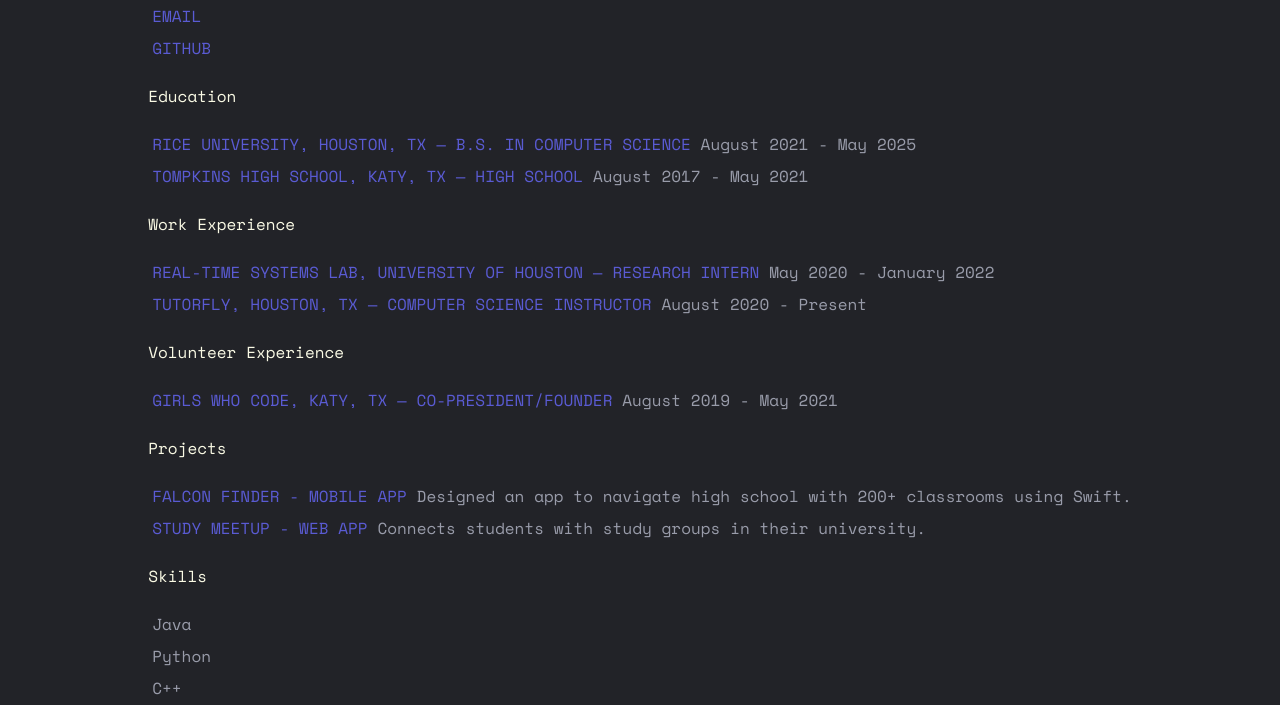
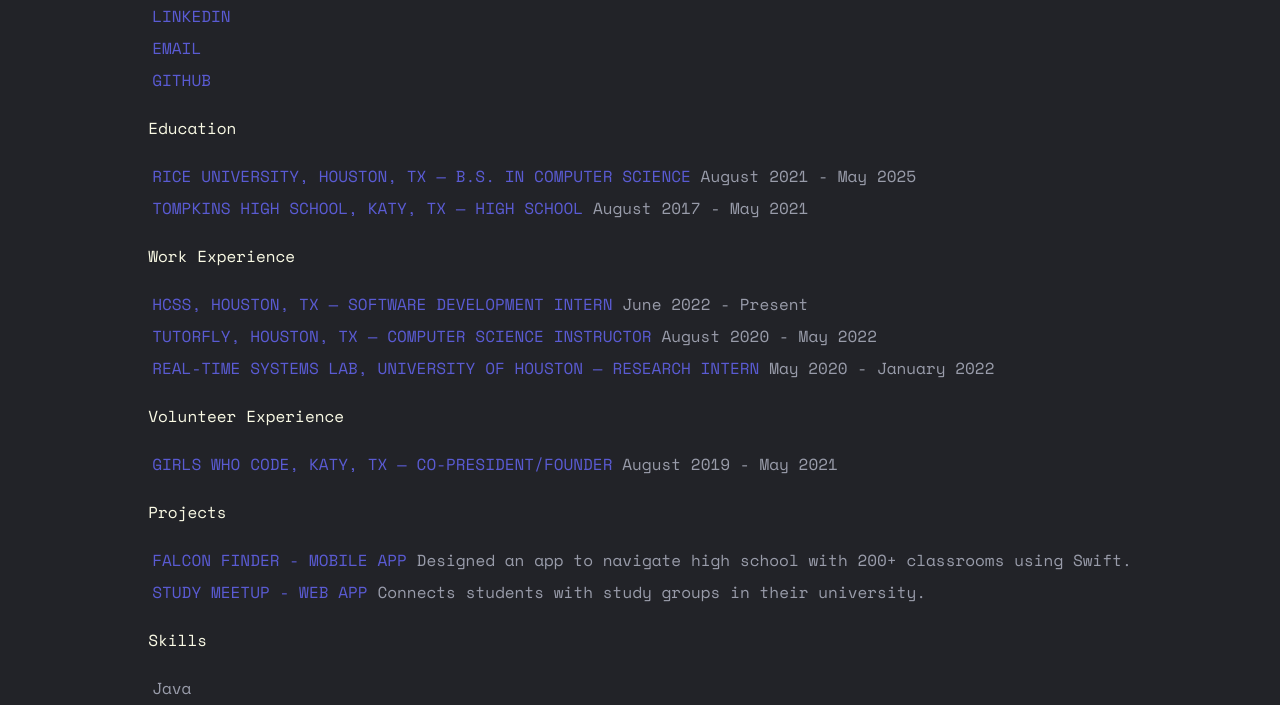
Before and after one commit to lgiri/lgiri.github.io, a plain HTML site: page index.html in a window 1280 px wide. Shown: the part 88-793 px from the top of the page. Drawn offline with nearby package versions, Linux system fonts and the light colour scheme.

Commit message:
Nov website update

```diff
--- a/index.html
+++ b/index.html
@@ -30,12 +30,17 @@
 
 				<nav class="menu menu--laxmi">
 
-					<a class="menu__item" href="files/LaxmiGiri-Resume-Jan2022.pdf">
+					<a class="menu__item" href="files/LaxmiGiri-WebsiteResume.pdf">
 						<span class="menu__item-name">My Resume</span>
 						<span class="menu__item-label">(pdf)</span>
 					</a>
 
-					<a class="menu__item" href="mailto:laxmisgiri@gmail.com">
+					<a class="menu__item" href="https://www.linkedin.com/in/laxmi-giri/">
+						<span class="menu__item-name">LinkedIn</span>
+						<span class="menu__item-label"></span>
+					</a>
+
+					<a class="menu__item" href="mailto:lg60@rice.edu">
 						<span class="menu__item-name">email</span>
 						<span class="menu__item-label"></span>
 
@@ -61,14 +66,19 @@
 
 					<h1 class="laxmi-header__title">Work Experience</h1>
 
+					<a class="menu__item" href="https://www.hcss.com/">
+						<span class="menu__item-name">HCSS, Houston, TX — Software Development Intern</span>
+						<span class="menu__item-label">June 2022 - Present</span>
+					</a>
+					<a class="menu__item" href="https://www.tutorfly.com/">
+						<span class="menu__item-name">Tutorfly, Houston, TX — Computer Science Instructor</span>
+						<span class="menu__item-label">August 2020 - May 2022</span>
+					</a>
 					<a class="menu__item" href="http://www2.cs.uh.edu/~acheng/acheng.html">
 						<span class="menu__item-name">Real-Time Systems Lab, University of Houston — Research Intern</span>
 						<span class="menu__item-label">May 2020 - January 2022</span>
 					</a>
-					<a class="menu__item" href="https://www.tutorfly.com/">
-						<span class="menu__item-name">Tutorfly, Houston, TX — Computer Science Instructor</span>
-						<span class="menu__item-label">August 2020 - Present</span>
-					</a>
+
 
 					<h1 class="laxmi-header__title">Volunteer Experience</h1>
 
```
Also changed, not shown: 2 other files.
